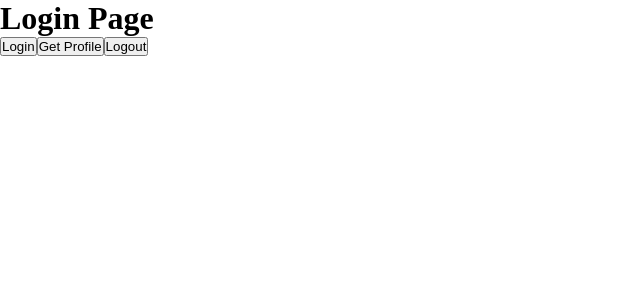
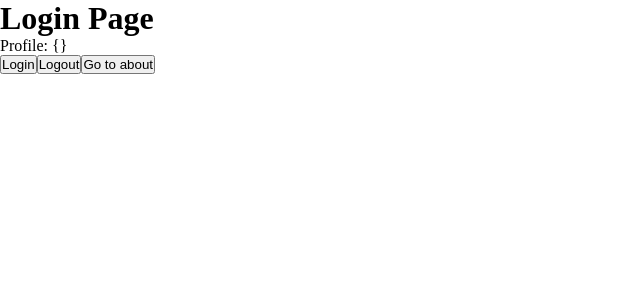
Before and after one commit to thienvu97ht/learn-nextjs-2023, a Next.js app: page /login in a window 1280 px wide. Shown: the top 300 px of the page, without its empty margins (0-640 px from the left). Built offline with nearby package versions, Linux system fonts and the light colour scheme.

Commit message:
NextJS: 03-09 Cài đặt Protected Pages chỉ được truy cập khi đã đăng nhập

```diff
--- /dev/null
+++ b/components/common/index.ts
@@ -0,0 +1 @@
+export * from "./auth"
--- /dev/null
+++ b/hooks/index.ts
@@ -0,0 +1 @@
+export * from "./use-auth"
--- /dev/null
+++ b/hooks/use-auth.ts
@@ -0,0 +1,47 @@
+import { authApi } from "@/api"
+import { LoginPayload } from "@/models"
+import useSWR from "swr"
+import { PublicConfiguration } from "swr/_internal"
+
+// Auth --> Protected Pages
+// <Auth>{children}</Auth>
+interface UseAuthProps {
+	profile: any
+	error: any
+	login: (payload: LoginPayload) => Promise<void>
+	logout: () => Promise<void>
+	firstLoading: boolean
+}
+
+export function useAuth(options?: Partial<PublicConfiguration>): UseAuthProps {
+	const {
+		data: profile,
+		error,
+		mutate,
+	} = useSWR("/profile", {
+		dedupingInterval: 60 * 60 * 1000, // 1hr
+		revalidateOnFocus: false,
+		...options,
+	})
+
+	const firstLoading = profile === undefined && error === undefined
+
+	async function login(payload: LoginPayload) {
+		await authApi.login(payload)
+
+		await mutate()
+	}
+
+	async function logout() {
+		await authApi.logout()
+		mutate(null, false)
+	}
+
+	return {
+		profile,
+		error,
+		login,
+		logout,
+		firstLoading,
+	}
+}
--- a/package.json
+++ b/package.json
@@ -3,9 +3,9 @@
 	"version": "0.1.0",
 	"private": true,
 	"scripts": {
-    "dev": "next dev",
+		"dev": "next dev -p 3030",
 		"build": "next build",
-    "start": "next start",
+		"start": "next start -p 3030",
 		"lint": "next lint"
 	},
 	"dependencies": {
--- a/pages/login.tsx
+++ b/pages/login.tsx
@@ -1,31 +1,38 @@
-import { authApi } from "@/api-client";
-import * as React from "react";
+import { useAuth } from "@/hooks"
+import { useRouter } from "next/router"
 
 export default function Login() {
+	const router = useRouter()
+	const { profile, login, logout } = useAuth({
+		revalidateOnMount: false,
+	})
+
 	async function handleLoginClick() {
 		try {
-      await authApi.login({
+			await login({
 				username: "test1",
 				password: "123456",
-      });
+			})
+			console.log("redirect to dashboard")
+			router.push("/about")
 		} catch (error) {
-      console.log("failed to login", error);
+			console.log("failed to login", error)
 		}
 	}
 
-  async function handleGetProfileClick() {
-    try {
-      await authApi.getProfile();
-    } catch (error) {
-      console.log("failed to get profile", error);
-    }
-  }
+	// async function handleGetProfileClick() {
+	// 	try {
+	// 		await authApi.getProfile()
+	// 	} catch (error) {
+	// 		console.log("failed to get profile", error)
+	// 	}
+	// }
 
 	async function handleLogoutClick() {
 		try {
-      await authApi.logout();
+			await logout()
 		} catch (error) {
-      console.log("failed to logout", error);
+			console.log("failed to logout", error)
 		}
 	}
 
@@ -33,9 +40,12 @@ export default function Login() {
 		<div>
 			<h1>Login Page</h1>
 
+			<p>Profile: {JSON.stringify(profile || {}, null, 4)}</p>
+
 			<button onClick={handleLoginClick}>Login</button>
-      <button onClick={handleGetProfileClick}>Get Profile</button>
+			{/* <button onClick={handleGetProfileClick}>Get Profile</button> */}
 			<button onClick={handleLogoutClick}>Logout</button>
+			<button onClick={() => router.push("/about")}>Go to about</button>
 		</div>
-  );
+	)
 }
--- a/tsconfig.json
+++ b/tsconfig.json
@@ -16,7 +16,10 @@
 		"incremental": true,
 		"baseUrl": ".",
 		"paths": {
-      "@/*": ["./*"]
+			"@/*": ["./*"],
+
+			"@/api": ["./api-client/index.ts"],
+			"@/api/*": ["./api-client/*"]
 		}
 	},
 	"include": ["next-env.d.ts", "**/*.ts", "**/*.tsx"],
```
Also changed, not shown: api-client/auth-api.ts (+6 -6 lines), components/common/auth.tsx (added, +21 -0 lines), components/layout/admin.tsx (+34 -12 lines), pages/about.tsx (+16 -17 lines). Lines whose indentation alone changed are shown as unchanged.
